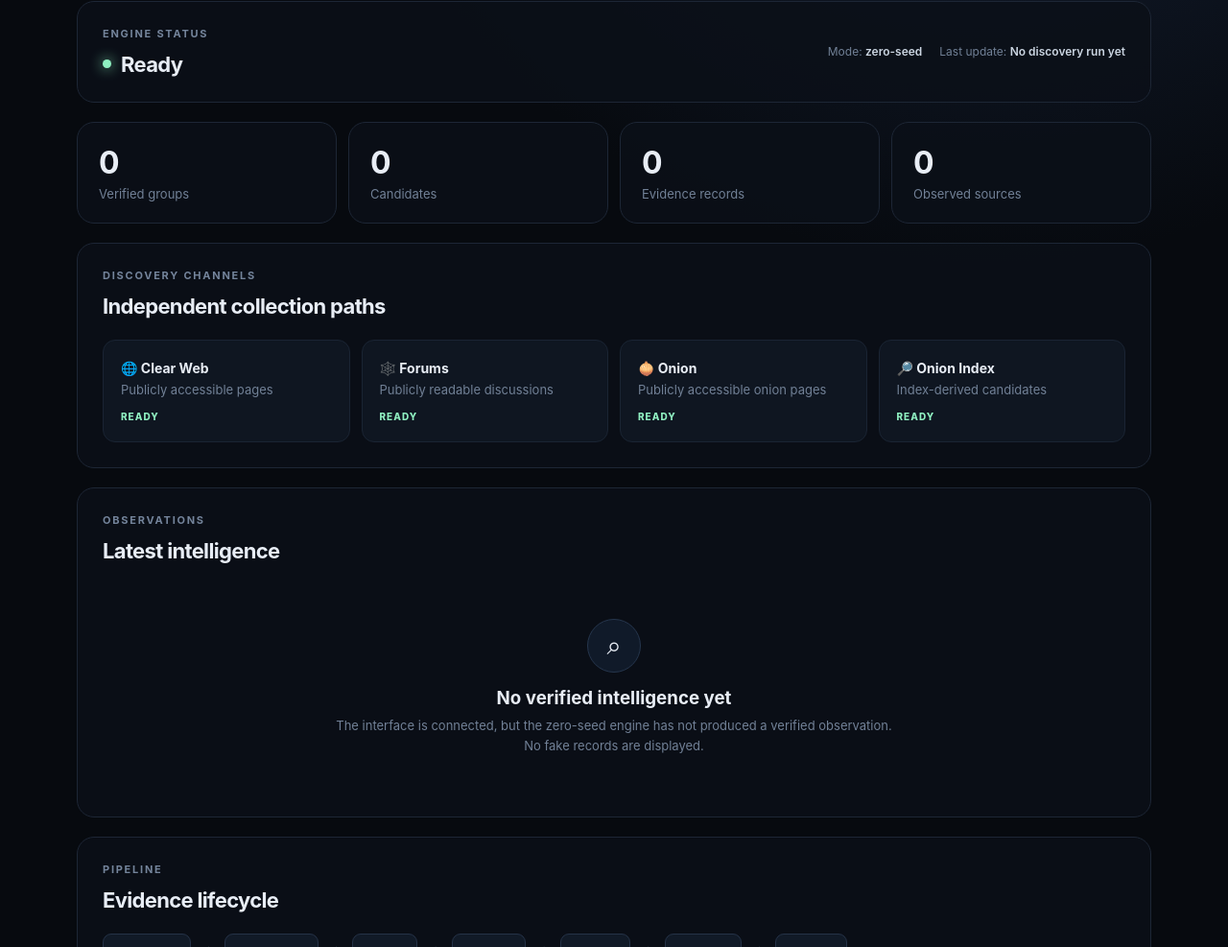
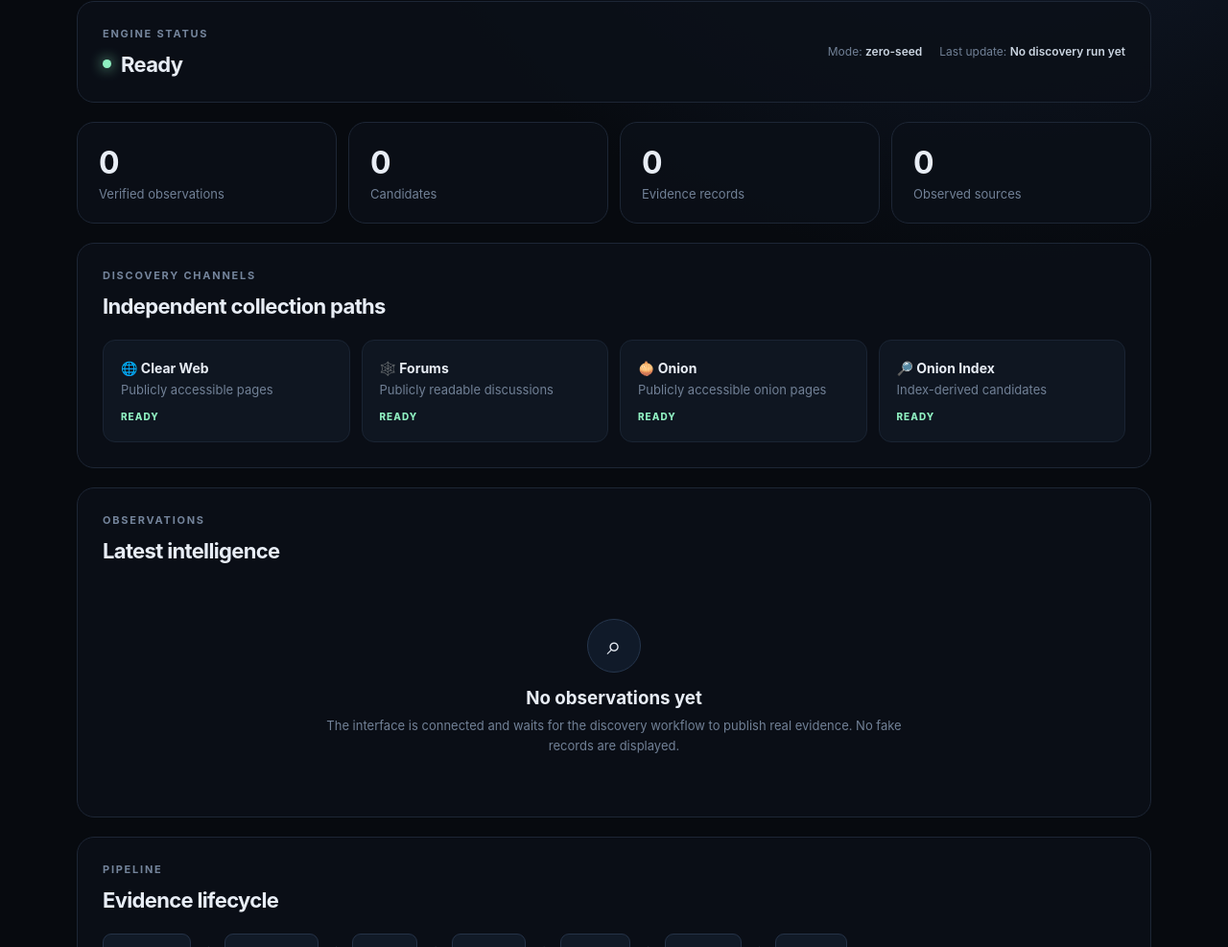
Before and after one commit to rath0darya/RaaSFinder, a plain HTML site: page web/index.html in a window 1280 px wide. Shown: the part 433-1420 px from the top of the page at 96% size. Drawn offline with Linux system fonts and the light colour scheme.

Commit message:
Use accurate observation terminology in UI

```diff
--- a/web/index.html
+++ b/web/index.html
@@ -25,7 +25,7 @@
     </section>
 
     <section class="stats">
-      <article><strong id="groups">0</strong><span>Verified groups</span></article>
+      <article><strong id="groups">0</strong><span>Verified observations</span></article>
       <article><strong id="candidates">0</strong><span>Candidates</span></article>
       <article><strong id="evidence">0</strong><span>Evidence records</span></article>
       <article><strong id="sources">0</strong><span>Observed sources</span></article>
@@ -46,8 +46,8 @@
       <div id="observations" class="observations">
         <div id="observations-empty" class="observation-empty">
           <div class="orb">⌕</div>
-          <h3>No verified intelligence yet</h3>
-          <p>The interface is connected, but the zero-seed engine has not produced a verified observation. No fake records are displayed.</p>
+          <h3>No observations yet</h3>
+          <p>The interface is connected and waits for the discovery workflow to publish real evidence. No fake records are displayed.</p>
         </div>
       </div>
     </section>
```
